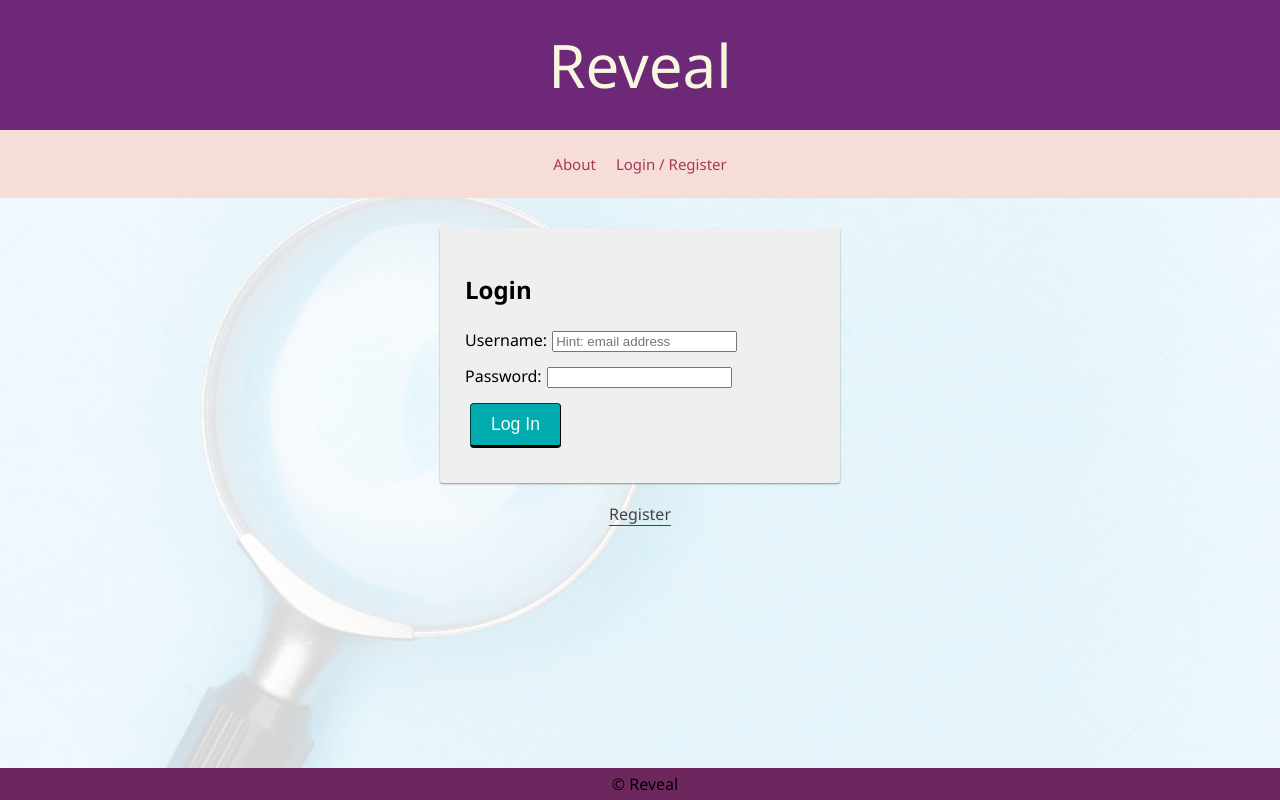
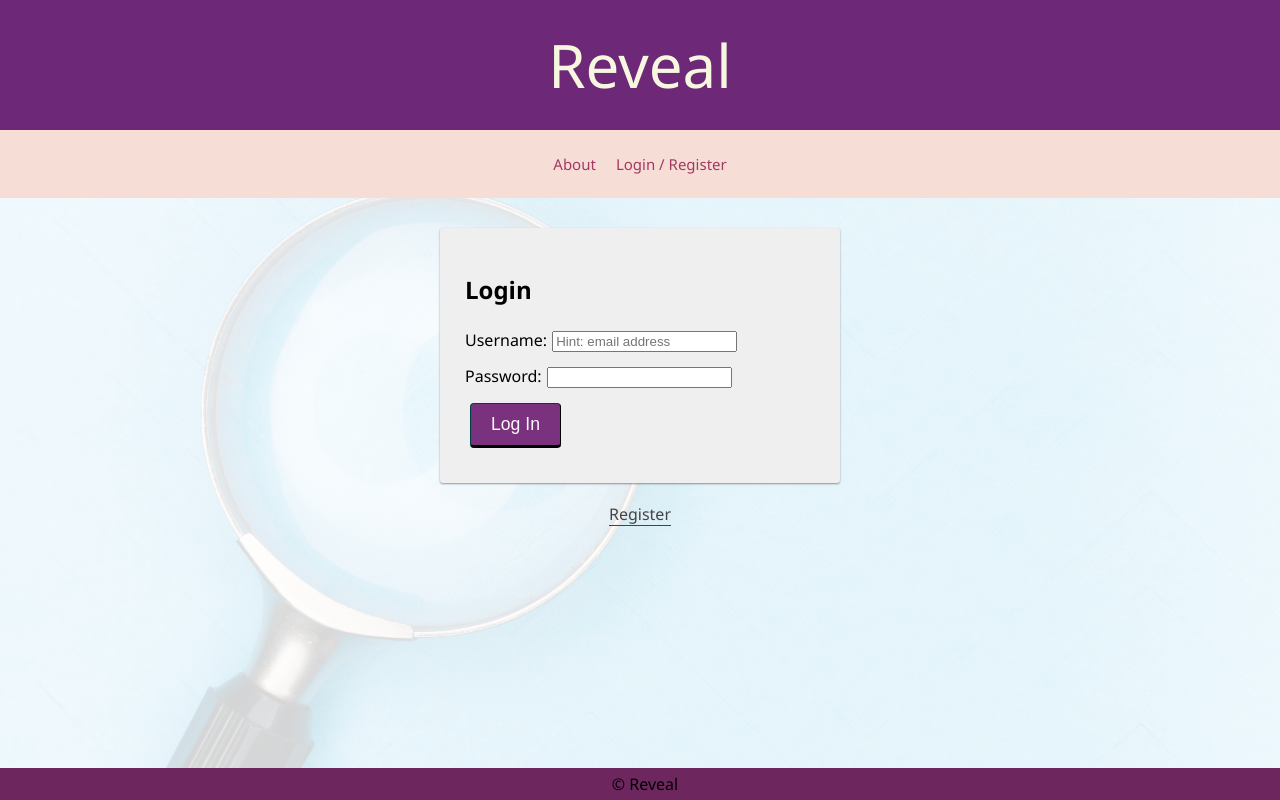
Before and after one commit to yemluck/reveal-group-project, a React (Create React App) app: page /survey#/companies in a window 1280 px wide. Built offline with nearby package versions, Linux system fonts and the light colour scheme; no server answers.

Commit message:
changed app's name, favicon and styled class templates

```diff
--- a/public/index.html
+++ b/public/index.html
@@ -5,7 +5,7 @@
     <meta name="viewport" content="width=device-width, initial-scale=1, shrink-to-fit=no">
     <meta name="theme-color" content="#000000">
 
-    <title>App</title>
+    <title>Reveal</title>
   </head>
   <body>
     <noscript>
--- a/src/components/App/App.css
+++ b/src/components/App/App.css
@@ -40,7 +40,7 @@ Button
   border-color: #014041;
   border-width: 1px 1px 3px;
   border-radius: 4px;
-  background-color: #00acb0;
+  background-color: #7b327e;
   color: #f8f8f8;
   font-size: 1.1rem;
   outline: 0;
@@ -80,8 +80,8 @@ Button
 
 .btn_asLink:hover {
   background-color: transparent;
-  border-color: #008183;
-  color: #008183;
+  border-color: #410653;
+  color: #a340ac;
 }
 
 /* --------------------------------------------------------------------------------
```
Also changed, not shown: 1 other file (tests, documents, lock files or other folders).
